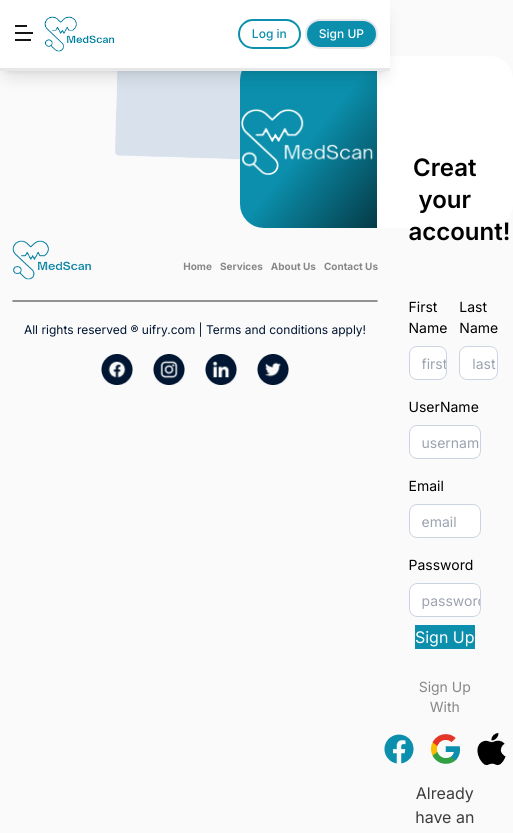
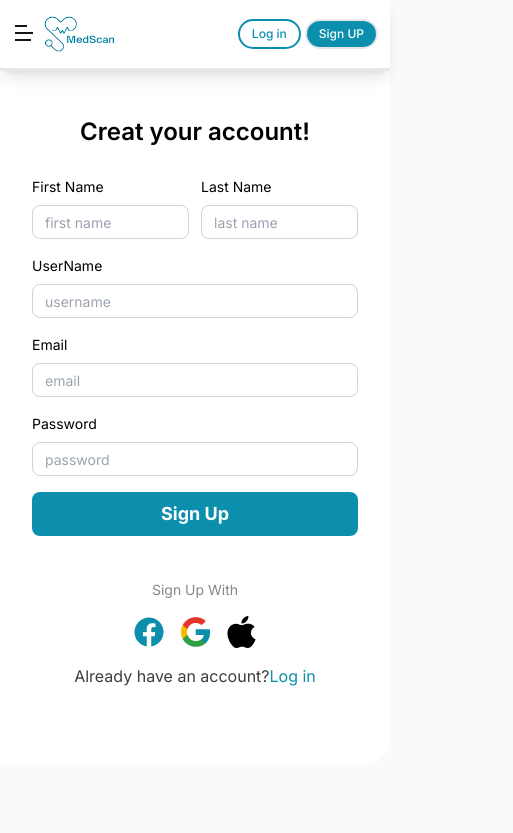
Before and after one commit to mai928/medScan, a React (Vite) app: page /signUp in a window 390 px wide. Shown: the top 833 px of the page, 513 px wide, since content can reach past the window. Built offline with nearby package versions, Linux system fonts and the light colour scheme; what tailwindcss-gradients would draw is missing.

Commit message:
full modification

```diff
--- a/src/Auth/AuthProvider.jsx
+++ b/src/Auth/AuthProvider.jsx
@@ -1,27 +1,43 @@
-import { createContext, useContext, useState } from "react";
+import React, { createContext, useContext, useEffect, useState } from "react";
 
-
-
-const AuthContext = createContext()
-
-import React from 'react'
+const AuthContext = createContext();
 
 export const AuthProvider = ({ children }) => {
-    const [user, setUser] = useState('')
-    const [auth ,setAuth]=useState(false)
+    const [user, setUser] = useState(null);
+    const [auth, setAuth] = useState(false);
+
+    useEffect(() => {
+        const storedUser = localStorage.getItem('userName'); // Changed 'userName' to 'user'
+        if (storedUser) {
+            try {
+                setUser(JSON.parse(storedUser));
+                setAuth(true); //If a user exists, then make authorized to True
+            } catch (error) {
+                console.error("Error parsing user data from localStorage:", error);
+                localStorage.removeItem('userName');
+                setUser(null);
+                setAuth(false);
+            }
+        }
+    }, []);
 
     const login = (userData) => {
-        setUser(userData)
-    }
-    const isAuth =(auth)=>{
-        setAuth(auth)
+        setUser(userData);
+        setAuth(true); //Setting True here
+        localStorage.setItem('userName', userData); //Save in localStorage
     }
 
     const logOut = () => {
-        setUser(null)
+        console.log("Logging out, removing user from localStorage");
+        localStorage.removeItem('userName'); //Use the same KEY from the local storage
+        setUser(null);
+        setAuth(false);
     }
+
     return (
-        <AuthContext.Provider value={{ user, login, logOut ,isAuth ,auth }}>{children}</AuthContext.Provider>
+        <AuthContext.Provider value={{ user, login, logOut, auth }}>
+            {children}
+        </AuthContext.Provider>
     )
 }
 
--- a/src/Components/Footer.jsx
+++ b/src/Components/Footer.jsx
@@ -9,7 +9,7 @@ import twitter from '../assets/icons/twitter.png'
 
 const Footer = () => {
   return (
-   <section className=' px-3 lg:px-20 py-10'>
+   <section className=' px-3 lg:px-20 py-10 '>
       <div className='flex items-center justify-between'>
         <img className='  lg:w-auto w-20' src={logo}/>
         <div className='flex items-center pt-2 gap-2 lg:px-10 lg:gap-10'>
--- a/src/Pages/Login.jsx
+++ b/src/Pages/Login.jsx
@@ -5,11 +5,18 @@ import apple from '../assets/icons/apple.png'
 import face from '../assets/icons/face.png'
 import google from '../assets/icons/google.png'
 import { useAuth } from '../Auth/AuthProvider'
+import { useNavigate } from 'react-router-dom'
 
 const Login = () => {
 
+    const [message, setMessage] = useState('')
+    const [messageType, setMessageType] = useState('')
+    const navigate = useNavigate()
+
+    const { auth, login } = useAuth()
     const [email, setMail] = useState('')
     const [password, setPassword] = useState('')
+
 
     const handleSubmit = async (e) => {
         const loginData = {
@@ -30,32 +37,57 @@ const Login = () => {
             })
 
             if (response.ok) {
+
+                setMessage('Login successful!')
+                setMessageType('success')
+
+                setTimeout(() => {
+                    navigate('/')
+                }, 5000);
+                const responseData = await response.json()
+                login(responseData.userName)
+                auth(responseData.isAuth)
+                console.log(responseData)
                 console.log('success')
 
+
             } else {
+
+                setMessage('Login Failed')
+                setMessageType('failed')
                 try {
                     const errorText = await response.text()
                     console.error('Error Text:', errorText);
-                    alert(`Registration failed: ${response.status} - ${errorText}`);
+                    setMessage(errorText)
+                    console.log(`Registration failed: ${response.status} - ${errorText}`);
                 } catch (e) {
-                    console.error('Error parsing error response:', error);
-                    alert(`Registration failed: ${response.status} - Could not parse error response`);
+
+                    console.error('Error parsing error response:', e);
+                    console.log(`Registration failed: ${response.status} - Could not parse error response`);
                 }
 
             }
 
         } catch (e) {
             console.log('failed', e)
+            setMessageType('failed')
         }
+
+        setMail('')
+        setPassword('')
+
+        setTimeout(() => {
+            setMessage('')
+        }, 3000)
     }
     return (
-        <section className=' px-20 py-10 relative'>
-            <img className='m-auto  w-[70%]  h-full  relative z-0' src={shadow} />
-            <div className='flex  w-[70%] h-[86%]   absolute  start-60  top-14'>
-                <div className='w-1/2 bg-linear-gradient  rounded-s-3xl  flex justify-center items-center '>
-                    <img className=' z-20 w-72' src={logo} />
+        <section className=' lg:px-20 py-10 relative'>
+        <img className='m-auto  w-[70%]  h-full  hidden lg:block  relative z-0' src={shadow} />
+        <div className='lg:flex  lg:w-[70%]  lg:h-[86%]   lg:absolute  start-60  top-14'>
+            <div className='  lg:w-1/2 bg-linear-gradient  rounded-s-3xl  hidden lg:flex justify-center items-center '>
+                <img className=' z-20  w-72' src={logo} />
             </div>
-                <div className='bg-white w-1/2   rounded-e-3xl px-8 py-14'>
+            <div className='bg-white w-full lg:w-1/2   rounded-e-3xl px-8 py-14'>
                 <h2 className='text-center font-semibold text-2xl py-10'>Login your account!</h2>
 
                 <form onSubmit={handleSubmit}>
@@ -72,9 +104,12 @@ const Login = () => {
 
                     </div>
 
-                        <div className='flex justify-center items-center'>
-                            <button type='submit' className='bg-Primary'>Login</button>
+                    <div className='flex justify-center items-center my-2'>
+                        <button type='submit' className='bg-Primary w-full py-2 rounded-lg text-white font-bold text-lg'>Login</button>
                     </div>
+
+                    <div><p className={`text-center font-semibold py-1  ${messageType === 'failed' ? 'text-red-700' : 'text-Primary'}`}>{message}</p></div>
+
 
                 </form>
 
--- a/src/Pages/SignUp.jsx
+++ b/src/Pages/SignUp.jsx
@@ -5,10 +5,14 @@ import apple from '../assets/icons/apple.png'
 import face from '../assets/icons/face.png'
 import google from '../assets/icons/google.png'
 import { useAuth } from '../Auth/AuthProvider'
+import { useNavigate } from 'react-router-dom'
 
 const SignUp = () => {
 
-    const { login, isAuth } = useAuth()
+    const { login, auth } = useAuth()
+    const [message, setMessage] = useState('')
+    const [messageType, setMessageType] = useState('')
+    const navigate = useNavigate()
     const [registerData, setRegisterData] = useState({
         firstName: '',
         lastName: '',
@@ -39,49 +43,62 @@ const SignUp = () => {
             })
 
             if (response.ok) {
-                console.log('successfull')
+                setMessage('Registration successful!')
+                setMessageType('success')
+                setTimeout(() => {
+                    navigate('/login')
+                }, 5000)
+
                 console.log(response)
                 const responseData = await response.json()
                 login(responseData)
-                isAuth(responseData.isAuth)
+                auth(responseData.isAuth)
                 console.log('login', responseData)
-                localStorage.setItem('userName', responseData.userName)
 
             } else {
-
+                setMessage('Registration Failed!')
+                setMessageType('failed')
                 console.log('failed', response.status);
                 try {
                     const errorText = await response.text(); // Get the response as text
                     console.error('Error Text:', errorText);
-                    alert(`Registration failed: ${response.status} - ${errorText}`); // Show error
+                    console.log(`Registration failed: ${response.status} - ${errorText}`); // Show error
                 } catch (error) {
                     console.error('Error parsing error response:', error);
-                    alert(`Registration failed: ${response.status} - Could not parse error response`);
+                    console.log(`Registration failed: ${response.status} - Could not parse error response`);
                 }
             }
         } catch (e) {
             console.error('error', e)
+            setMessage('Registration Failed!')
+            setMessageType('failed')
+
+
         }
-        // setRegisterData(
-        //     {
-        //         firstName: '',
-        //         lastName: '',
-        //         userName: '',
-        //         email: '',
-        //         password: ''
-        //     }
-        // )
+        setRegisterData(
+            {
+                firstName: '',
+                lastName: '',
+                userName: '',
+                email: '',
+                password: ''
+            }
+        )
+
+        setTimeout(() => {
+            setMessage('')
+        }, 3000)
 
     }
     return (
-        <section className=' px-20 py-10 relative'>
-            <img className='m-auto  w-[70%]  h-full  relative z-0' src={shadow} />
-            <div className='flex  w-[70%] h-[86%]   absolute  start-60  top-14'>
-                <div className='w-1/2 bg-linear-gradient  rounded-s-3xl  flex justify-center items-center '>
+        <section className=' lg:px-20 py-10 relative'>
+            <img className='m-auto  w-[70%]  h-full  hidden lg:block  relative z-0' src={shadow} />
+            <div className='lg:flex  lg:w-[70%] lg:h-[86%]      lg:absolute  start-60  top-14'>
+                <div className='lg:w-1/2 bg-linear-gradient  rounded-s-3xl  hidden lg:flex justify-center items-center '>
                     <img className=' z-20 w-72' src={logo} />
                 </div>
-                <form onSubmit={handleSubmit} className='bg-white w-1/2   rounded-e-3xl px-8 py-14'>
-                    <h2 className='text-center font-semibold text-2xl py-10'>Creat your account!</h2>
+                <form onSubmit={handleSubmit} className='bg-white w-full lg:w-1/2   rounded-e-3xl px-8 py-14'>
+                    <h2 className='text-center font-semibold text-2xl py-5'>Creat your account!</h2>
                     <div className='flex gap-3 py-2'>
                         <div className=''>
                             <label className='block  mb-2 text-[14px]' >First Name</label>
@@ -111,10 +128,11 @@ const SignUp = () => {
                         <input onChange={handleRegisterChange} name='password' value={registerData.password} type='password' placeholder='password' className='w-full border-[1px] rounded-lg ps-3 py-1 border-slate-300 placeholder:text-sm' />
 
                     </div>
-                    <div className='flex justify-center items-center '>
-                        <button className='bg-Primary text-white' type='submit'>Sign Up</button>
+                    <div className='flex justify-center items-center my-2 '>
+                        <button className='bg-Primary w-full py-2 rounded-lg text-white font-bold text-lg' type='submit'>Sign Up</button>
 
                     </div>
+                    <div><p className={`text-center font-semibold py-1  ${messageType === 'failed' ? 'text-red-700' : 'text-Primary'}`}>{message}</p></div>
 
 
                     <div className='text-center py-5'>
```
Also changed, not shown: src/Components/MainSection.jsx (+26 -5 lines), src/Components/Navbar.jsx (+59 -4 lines), src/assets/icons/black-arrow.png (added). Lines whose indentation alone changed are shown as unchanged.
